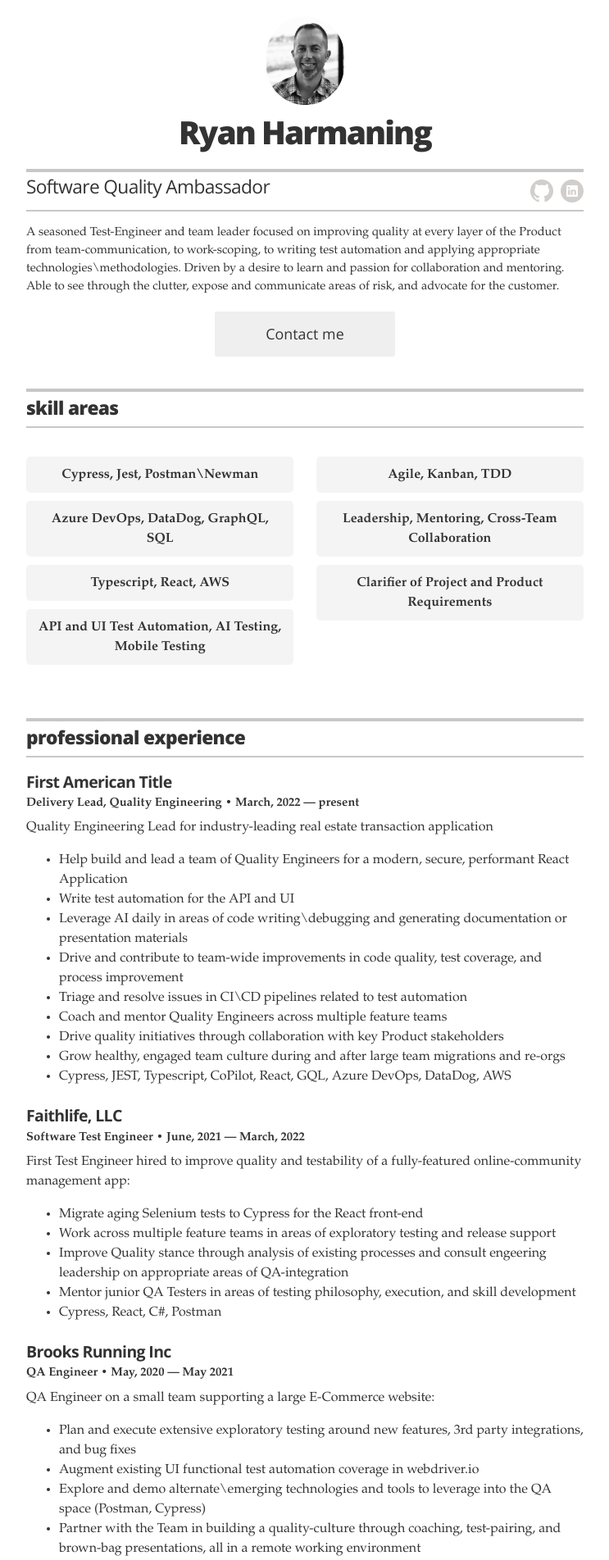
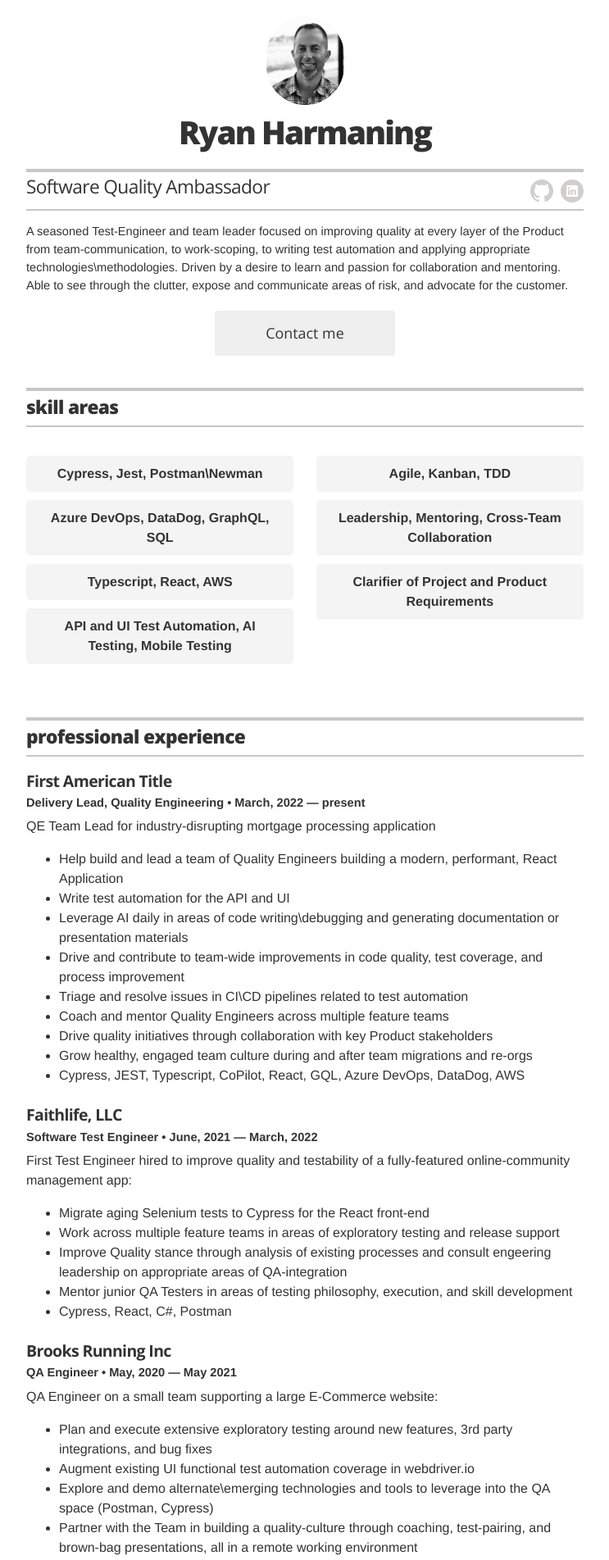
Before and after one commit to rharmaning/rharmaning.github.io, a Jekyll site: the page built from index.html, in a window 1280 px wide. Shown: the top 1903 px of the page at 82% size, without its empty margins (268-1011 px from the left). Built offline with Jekyll 4.4.1, drawn with Linux system fonts in a browser that asks for light colours; some of the changed text lies outside the part shown.

```diff
--- a/_layouts/resume.html
+++ b/_layouts/resume.html
@@ -102,14 +102,10 @@
             Delivery Lead, Quality Engineering &bull; March, 2022 &mdash; present
           </h4>
           <p class="resume-item-copy">
-            Quality Engineering Lead for industry-leading real estate
-            transaction application
+            QE Team Lead for industry-disrupting mortgage processing application
           </p>
           <ul class="resume-item-list">
-            <li>
-              Help build and lead a team of Quality Engineers for a modern, secure,
-              performant React Application
-            </li>
+            <li>Help build and lead a team of Quality Engineers building a modern, performant, React Application</li>
             <li>Write test automation for the API and UI</li>
             <li>Leverage AI daily in areas of code writing\debugging and generating documentation or presentation materials</li>
             <li>Drive and contribute to team-wide improvements in code quality, test coverage, and process improvement</li>
@@ -121,7 +117,7 @@
               Drive quality initiatives through collaboration with key Product stakeholders
             </li>
             <li>
-              Grow healthy, engaged team culture during and after large team
+              Grow healthy, engaged team culture during and after team
               migrations and re-orgs
             </li>
             <li>
--- a/_sass/_resume.scss
+++ b/_sass/_resume.scss
@@ -1,5 +1,10 @@
 // Resme styles
 // ---------------------------------------/
+
+/* Set Global Font Family */
+body {
+  font-family: 'Helvetica', Arial, sans-serif;
+}
 
 // util
 
```
Also changed, not shown: other parts of _layouts/resume.html (+1 -1 lines), 10 other files.
